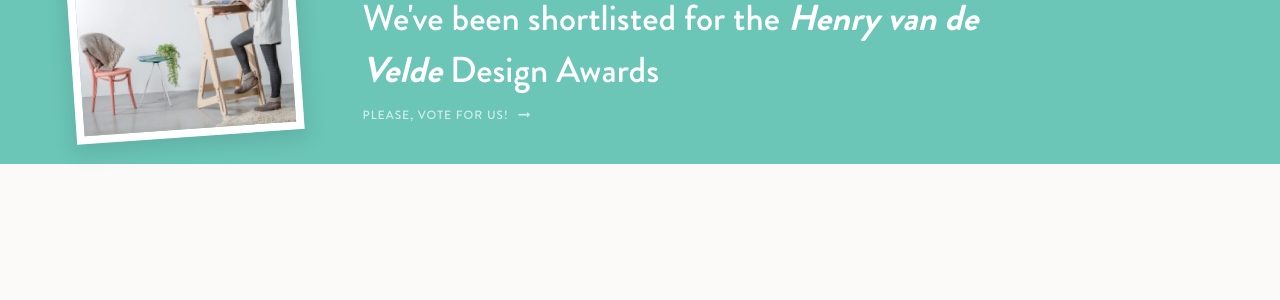
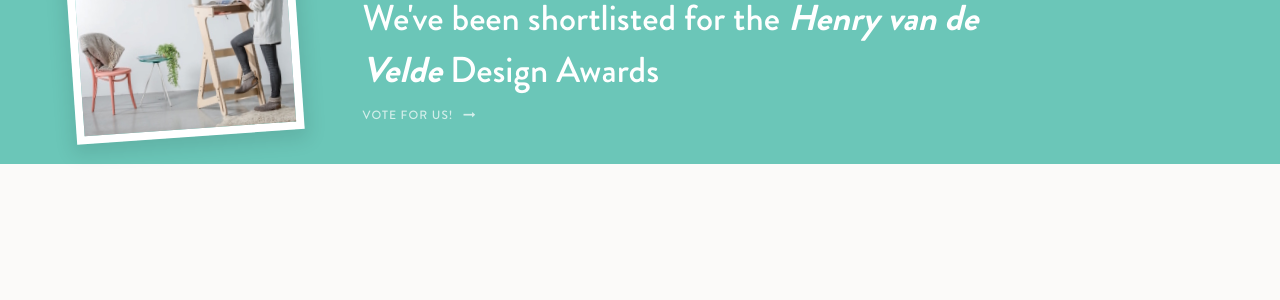
Before and after one commit to samuelrieder/jaswig.github.io, a Jekyll site: the page built from index.html, in a window 1280 px wide and 900 px high, scrolled down 619 px. Shown: the part 154-454 px from the top of the window. Built offline with Jekyll 4.4.1, drawn with Linux system fonts in a browser that asks for light colours; nearby versions of some CDN libraries.

Commit message:
Update index.html

```diff
--- a/index.html
+++ b/index.html
@@ -12,7 +12,7 @@ position: 1
       </div>
       <div class="subhero-text col-xs-12 col-md-7">
         <h2>We've been shortlisted for the <b> <i>Henry van de Velde</i></b> Design Awards</h2>
-        <a href="http://www.henryvandevelde.be/deelname/standup-nomad" class="arrow">Please, vote for us!</a>
+        <a href="http://www.henryvandevelde.be/deelname/standup-nomad" class="arrow">Vote for us!</a>
       </div>
     </div>
   </div>
```
